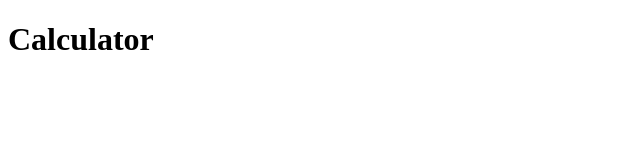
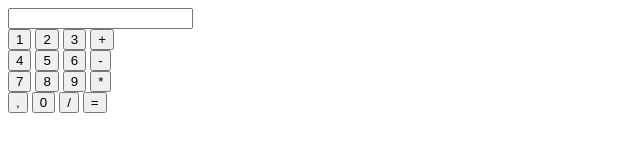
Before and after one commit to danbka763/calculator, a plain HTML site: page index.html in a window 1280 px wide. Shown: the whole page, without its empty margins (0-640 px from the left). Drawn offline with Linux system fonts and the light colour scheme.

Commit message:
Написание html для калькулятора

```diff
--- a/index.html
+++ b/index.html
@@ -1,12 +1,45 @@
 <!DOCTYPE html>
 <html lang="en">
-<head>
-  <meta charset="UTF-8">
-  <meta http-equiv="X-UA-Compatible" content="IE=edge">
-  <meta name="viewport" content="width=device-width, initial-scale=1.0">
-  <title>Calculator</title>
-</head>
-<body>
-  <h1>Calculator</h1>
-</body>
+  <head>
+    <meta charset="UTF-8" />
+    <meta http-equiv="X-UA-Compatible" content="IE=edge" />
+    <meta name="viewport" content="width=device-width, initial-scale=1.0" />
+
+    <title>Calculator</title>
+  </head>
+  <body>
+    <div class="calculator">
+      <header>
+        <input type="text" />
+      </header>
+      <main>
+        <div>
+          <div class="line">
+            <button>1</button>
+            <button>2</button>
+            <button>3</button>
+            <button>+</button>
+          </div>
+          <div class="line">
+            <button>4</button>
+            <button>5</button>
+            <button>6</button>
+            <button>-</button>
+          </div>
+          <div class="line">
+            <button>7</button>
+            <button>8</button>
+            <button>9</button>
+            <button>*</button>
+          </div>
+          <div class="line">
+            <button>,</button>
+            <button>0</button>
+            <button>/</button>
+            <button>=</button>
+          </div>
+        </div>
+      </main>
+    </div>
+  </body>
 </html>
```
